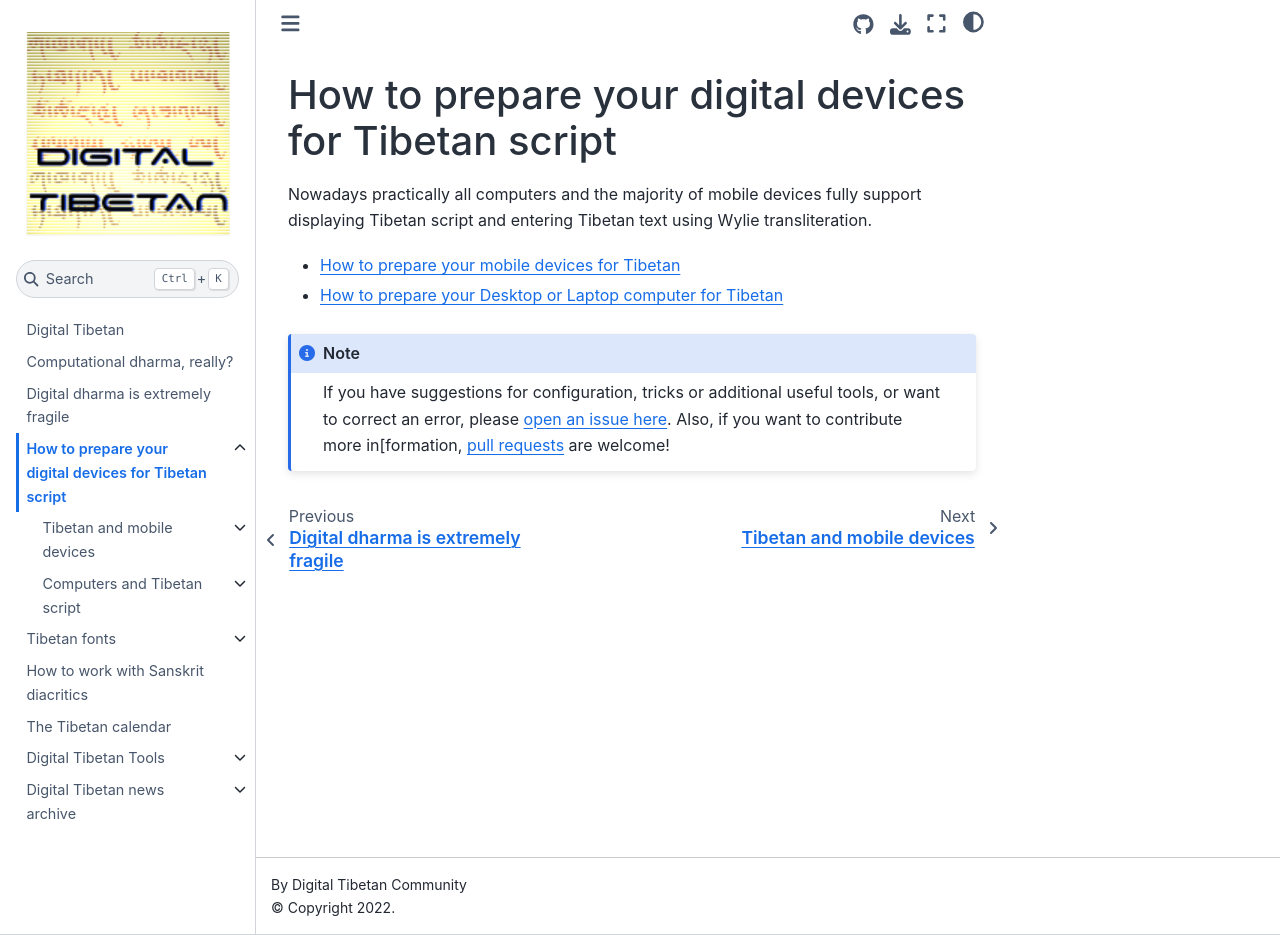
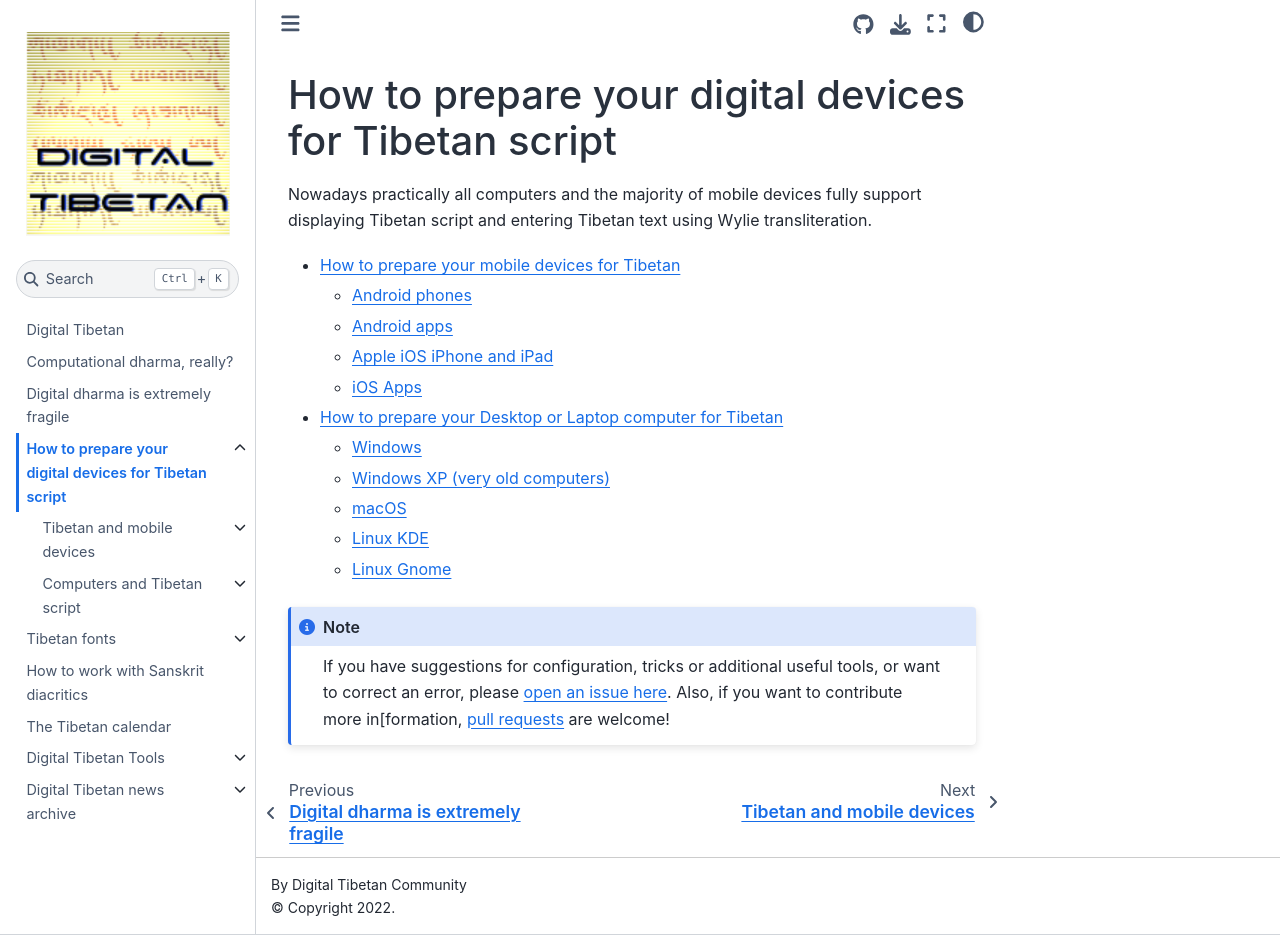
Before and after one commit to DigitalTibetan/DigitalTibetan, a Jupyter Book: the page built from docs/devices_tibetan.md, in a window 1280 px wide and 935 px high. Built offline with Jupyter Book 1.0.4 settings and Sphinx 7.4.7 and the Sphinx Book theme 1.1.4, drawn with Linux system fonts in a browser that asks for light colours.

Commit message:
sub-headers

````diff
--- a/docs/devices_tibetan.md
+++ b/docs/devices_tibetan.md
@@ -2,8 +2,18 @@
 
 Nowadays practically all computers and the majority of mobile devices fully support displaying Tibetan script and entering Tibetan text using Wylie transliteration.
 
-* [How to prepare your mobile devices for Tibetan](docs/../mobile_tibetan.md)
-* [How to prepare your Desktop or Laptop computer for Tibetan](computers_tibetan.md)
+- [How to prepare your mobile devices for Tibetan](docs/../mobile_tibetan.md)
+  - [Android phones](configuration_android.md)
+  - [Android apps](apps_android.md)
+  - [Apple iOS iPhone and iPad](configuration_ios.md)
+  - [iOS Apps](apps_ios.md)
+- [How to prepare your Desktop or Laptop computer for Tibetan](computers_tibetan.md)
+  - [Windows](computers_windows.md)
+  - [Windows XP (very old computers)](computers_windows_xp.md)
+  - [macOS](computers_macos.md)
+  - [Linux KDE](computers_linux_kde.md)
+  - [Linux Gnome](computers_linux_gnome.md)
+
 
 ```{note}
 If you have suggestions for configuration, tricks or additional useful tools, or want to correct an error, please [open an issue here](https://github.com/DigitalTibetan/DigitalTibetan/issues). Also, if you want to contribute more in[formation, [pull requests](https://github.com/DigitalTibetan/DigitalTibetan/pulls) are welcome!
````
